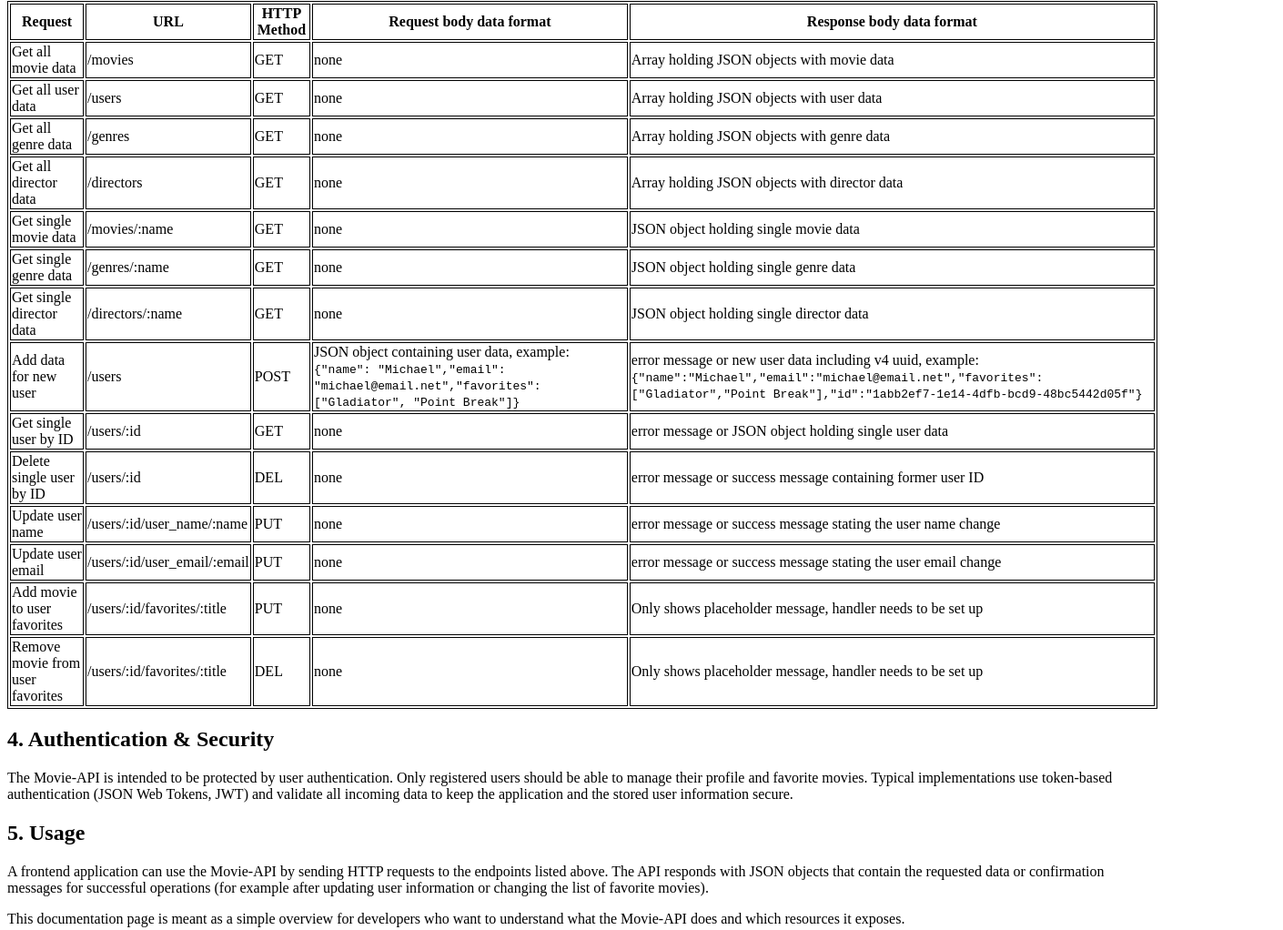
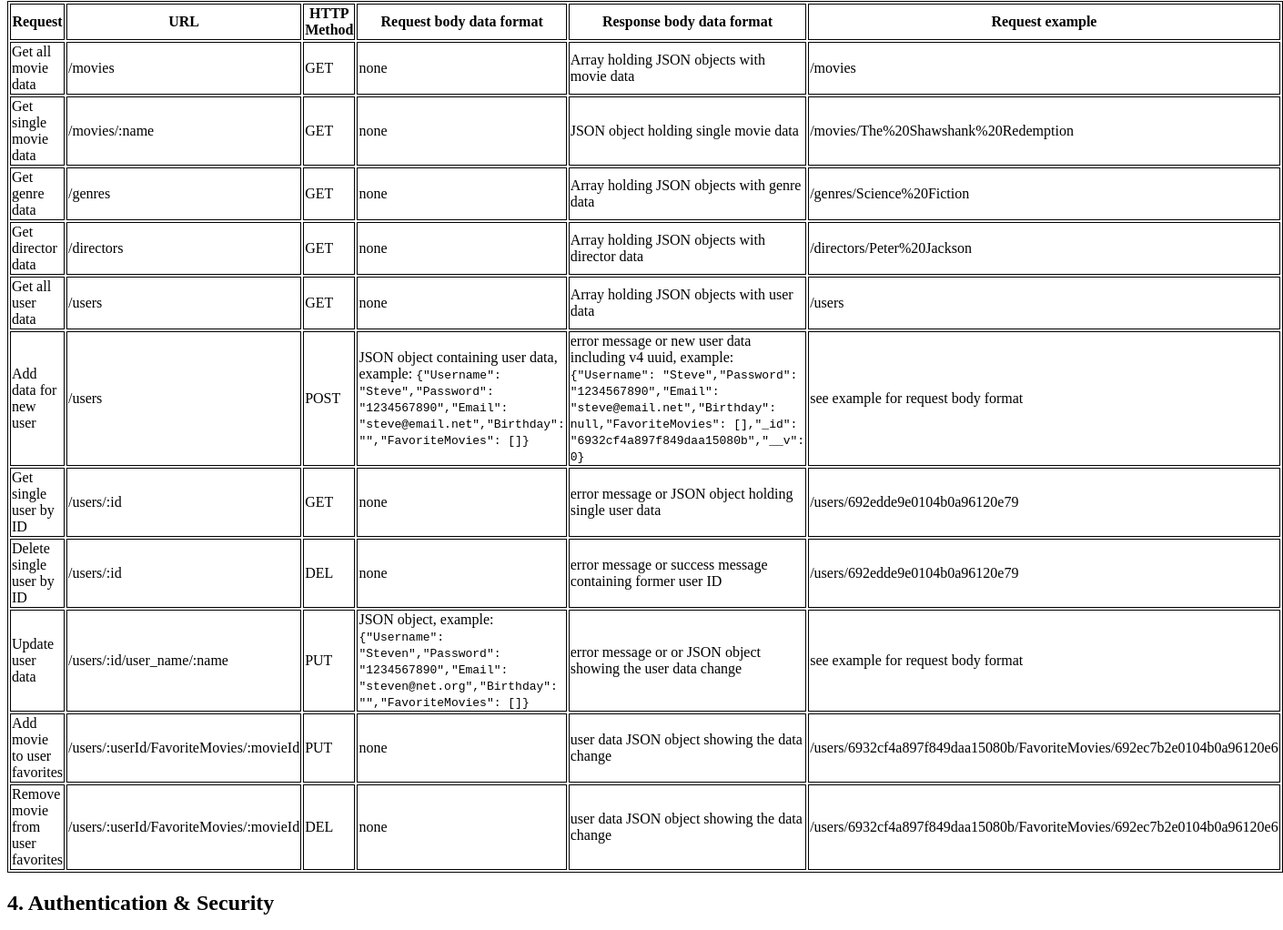
Before and after one commit to markusl23/movie_api, a website: page public/documentation.html in a window 1280 px wide. Shown: the part 1010-2032 px from the top of the page at 91% size, 1410 px wide, since content can reach past the window. Drawn offline with Linux system fonts and the light colour scheme.

Commit message:
updated documentation.html

```diff
--- a/public/documentation.html
+++ b/public/documentation.html
@@ -88,6 +88,7 @@
           <th>HTTP Method</th>
           <th>Request body data format</th>
           <th>Response body data format</th>
+          <th>Request example</th>
         </tr>
         <tr>
           <td>Get all movie data</td>
@@ -95,6 +96,31 @@
           <td>GET</td>
           <td>none</td>
           <td>Array holding JSON objects with movie data</td>
+          <td>/movies</td>
+        </tr>
+        <tr>
+          <td>Get single movie data</td>
+          <td>/movies/:name</td>
+          <td>GET</td>
+          <td>none</td>
+          <td>JSON object holding single movie data</td>
+          <td>/movies/The%20Shawshank%20Redemption</td>
+        </tr>
+        <tr>
+          <td>Get genre data</td>
+          <td>/genres</td>
+          <td>GET</td>
+          <td>none</td>
+          <td>Array holding JSON objects with genre data</td>
+          <td>/genres/Science%20Fiction</td>
+        </tr>
+        <tr>
+          <td>Get director data</td>
+          <td>/directors</td>
+          <td>GET</td>
+          <td>none</td>
+          <td>Array holding JSON objects with director data</td>
+          <td>/directors/Peter%20Jackson</td>
         </tr>
         <tr>
           <td>Get all user data</td>
@@ -102,48 +128,15 @@
           <td>GET</td>
           <td>none</td>
           <td>Array holding JSON objects with user data</td>
-        </tr>
-        <tr>
-          <td>Get all genre data</td>
-          <td>/genres</td>
-          <td>GET</td>
-          <td>none</td>
-          <td>Array holding JSON objects with genre data</td>
-        </tr>
-        <tr>
-          <td>Get all director data</td>
-          <td>/directors</td>
-          <td>GET</td>
-          <td>none</td>
-          <td>Array holding JSON objects with director data</td>
-        </tr>
-        <tr>
-          <td>Get single movie data</td>
-          <td>/movies/:name</td>
-          <td>GET</td>
-          <td>none</td>
-          <td>JSON object holding single movie data</td>
-        </tr>
-        <tr>
-          <td>Get single genre data</td>
-          <td>/genres/:name</td>
-          <td>GET</td>
-          <td>none</td>
-          <td>JSON object holding single genre data</td>
-        </tr>
-        <tr>
-          <td>Get single director data</td>
-          <td>/directors/:name</td>
-          <td>GET</td>
-          <td>none</td>
-          <td>JSON object holding single director data</td>
+          <td>/users</td>
         </tr>
         <tr>
           <td>Add data for new user</td>
           <td>/users</td>
           <td>POST</td>
-          <td>JSON object containing user data, example: <code>{"name": "Michael","email": "michael@email.net","favorites": ["Gladiator", "Point Break"]}</code></td>
-          <td>error message or new user data including v4 uuid, example: <code>{"name":"Michael","email":"michael@email.net","favorites": ["Gladiator","Point Break"],"id":"1abb2ef7-1e14-4dfb-bcd9-48bc5442d05f"}</code></td>
+          <td>JSON object containing user data, example: <code>{"Username": "Steve","Password": "1234567890","Email": "steve@email.net","Birthday": "","FavoriteMovies": []}</code></td>
+          <td>error message or new user data including v4 uuid, example: <code>{"Username": "Steve","Password": "1234567890","Email": "steve@email.net","Birthday": null,"FavoriteMovies": [],"_id": "6932cf4a897f849daa15080b","__v": 0}</code></td>
+          <td>see example for request body format</td>
         </tr>
         <tr>
           <td>Get single user by ID</td>
@@ -151,6 +144,7 @@
           <td>GET</td>
           <td>none</td>
           <td>error message or JSON object holding single user data</td>
+          <td>/users/692edde9e0104b0a96120e79</td>
         </tr>
         <tr>
           <td>Delete single user by ID</td>
@@ -158,34 +152,31 @@
           <td>DEL</td>
           <td>none</td>
           <td>error message or success message containing former user ID</td>
+          <td>/users/692edde9e0104b0a96120e79</td>
         </tr>
         <tr>
-          <td>Update user name</td>
+          <td>Update user data</td>
           <td>/users/:id/user_name/:name</td>
           <td>PUT</td>
-          <td>none</td>
-          <td>error message or success message stating the user name change</td>
-        </tr>
-        <tr>
-          <td>Update user email</td>
-          <td>/users/:id/user_email/:email</td>
-          <td>PUT</td>
-          <td>none</td>
-          <td>error message or success message stating the user email change</td>
+          <td>JSON object, example:<code>{"Username": "Steven","Password": "1234567890","Email": "steven@net.org","Birthday": "","FavoriteMovies": []}</code></td>
+          <td>error message or or JSON object showing the user data change</td>
+          <td>see example for request body format</td>
         </tr>
         <tr>
           <td>Add movie to user favorites</td>
-          <td>/users/:id/favorites/:title</td>
+          <td>/users/:userId/FavoriteMovies/:movieId</td>
           <td>PUT</td>
           <td>none</td>
-          <td>Only shows placeholder message, handler needs to be set up</td>
+          <td>user data JSON object showing the data change</td>
+          <td>/users/6932cf4a897f849daa15080b/FavoriteMovies/692ec7b2e0104b0a96120e6</td>
         </tr>
         <tr>
           <td>Remove movie from user favorites</td>
-          <td>/users/:id/favorites/:title</td>
+          <td>/users/:userId/FavoriteMovies/:movieId</td>
           <td>DEL</td>
           <td>none</td>
-          <td>Only shows placeholder message, handler needs to be set up</td>
+          <td>user data JSON object showing the data change</td>
+          <td>/users/6932cf4a897f849daa15080b/FavoriteMovies/692ec7b2e0104b0a96120e6</td>
         </tr>
       </table>
     </section>
```
